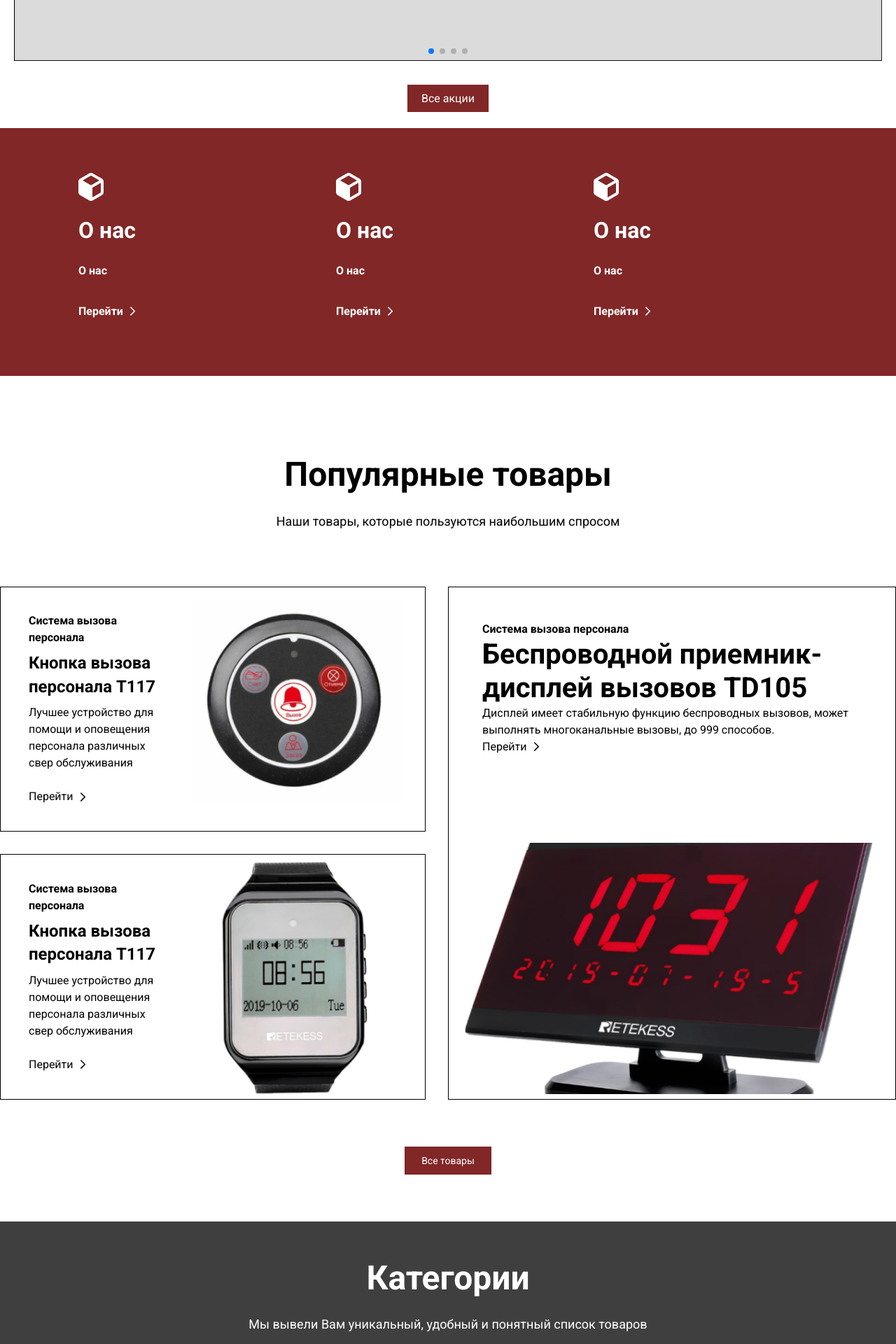
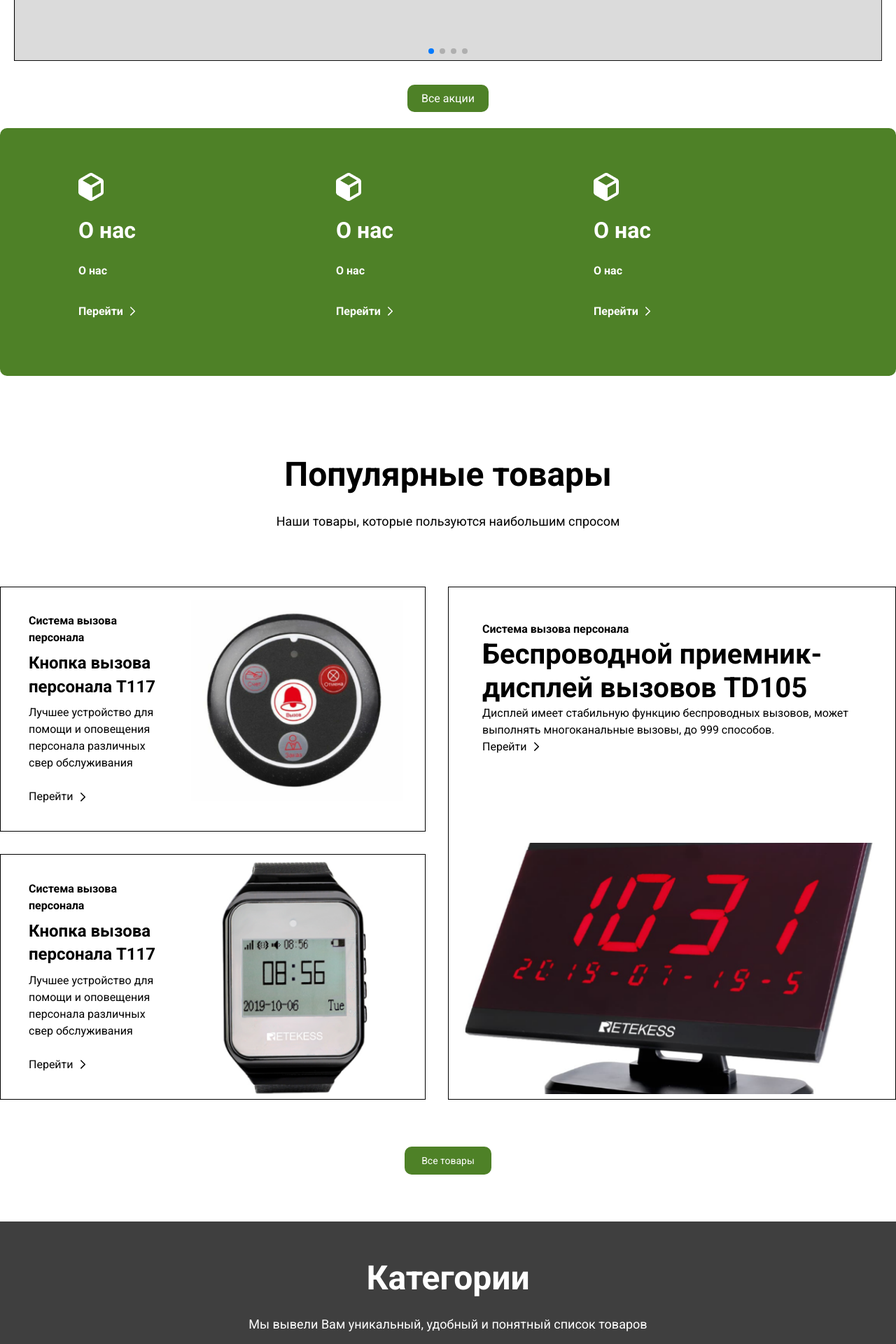
Before and after one commit to Unplugged112/InternetShop, a React (Create React App) app: page / in a window 1280 px wide. Shown: the part 520-2440 px from the top of the page at 70% size. Built offline with nearby package versions, Linux system fonts and the light colour scheme.

Commit message:
Change color

```diff
--- a/src/pages/Homepage/Homepage.scss
+++ b/src/pages/Homepage/Homepage.scss
@@ -19,8 +19,8 @@
 
   &__button-link {
     padding: 10px 20px;
-    background-color: #812727;
-
+    background-color: #4e8127;
+    border-radius: 10px;
     font-style: normal;
     font-weight: 400;
     font-size: 16px;
@@ -31,6 +31,7 @@
 
 .main {
   &__cards {
+    border-radius: 10px;
   }
 
   &__head {
@@ -63,7 +64,8 @@
   }
 }
 .cards {
-  background-color: #812727;
+  background-color: #4e8127;
+
   padding: 64px 112px;
   display: flex;
   align-items: center;
@@ -141,12 +143,13 @@
     margin-bottom: 80px;
     text-align: center;
     a {
+      border-radius: 10px;
       padding: 12px 24px;
-      background-color: #812727;
+      background-color: #4e8127;
       color: white;
       transition: background-color 0.3s ease-in-out;
       &:hover {
-        background-color: #a74444;
+        background-color: #84b162;
       }
     }
   }
@@ -297,15 +300,17 @@
   &__card-button {
     margin-top: 20px;
     text-align: center;
+
     a {
+      border-radius: 10px;
       display: block;
       width: 100%;
-      background-color: #812727;
+      background-color: #4e8127;
       padding: 8px 0px;
       color: #ffffff;
       transition: background-color 0.3s ease-in-out;
       &:hover {
-        background-color: #a74444;
+        background-color: #84b162;
       }
     }
   }
@@ -371,11 +376,11 @@
       button {
         width: 177px;
         padding: 12px 24px;
-        background-color: #812727;
+        background-color: #4e8127;
         color: #ffffff;
-        transition: background-color .3s ease-in-out;
-        &:hover{
-          background-color: #aa5656;
+        transition: background-color 0.3s ease-in-out;
+        &:hover {
+          background-color: #84b162;
         }
       }
     }
```
